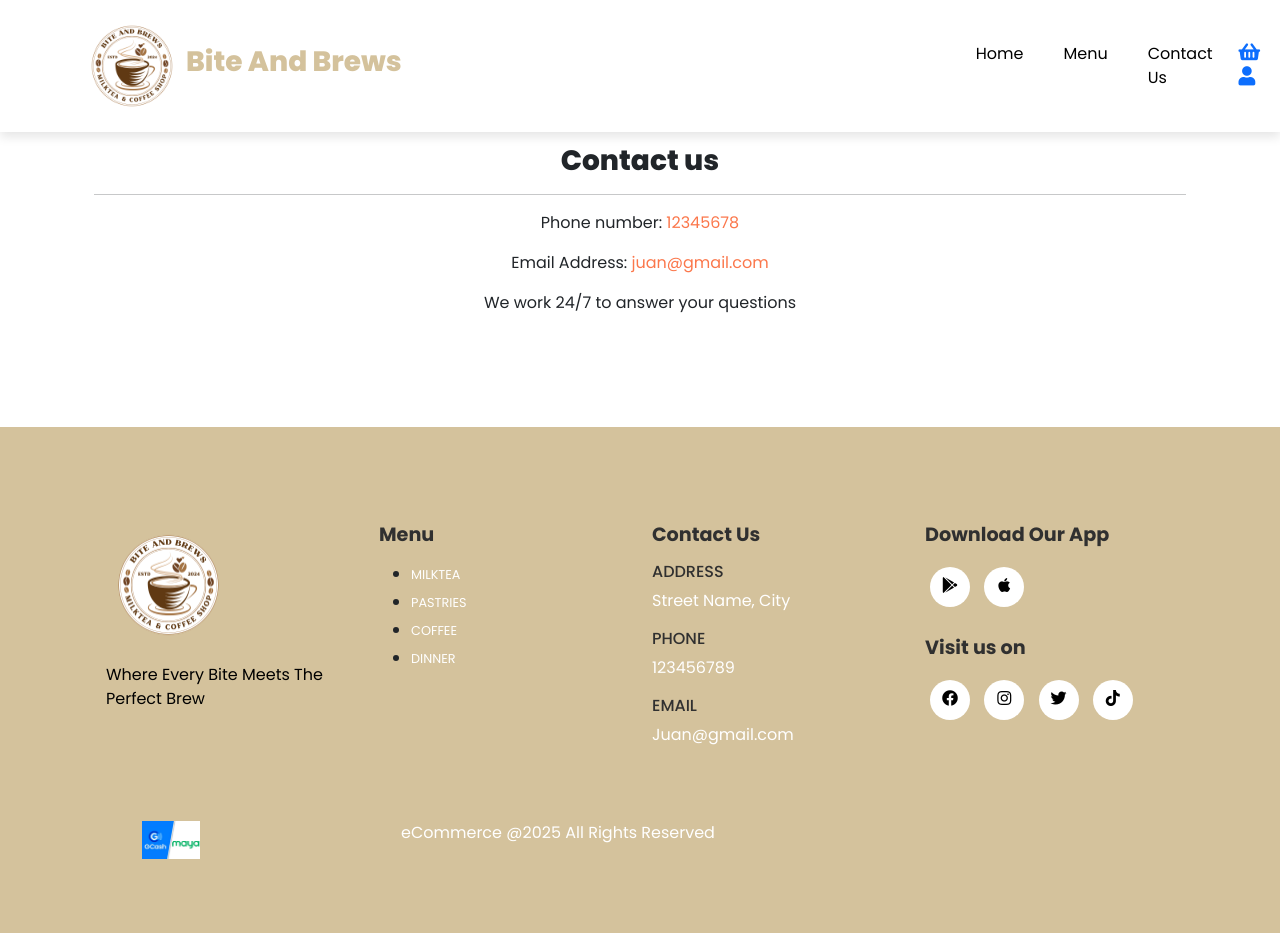
After one commit to Yasaratcha/E-commerce-Web, a PHP site: page /contact.php in a window 1280 px wide. The commit adds this page. Run offline with PHP 8.4, Linux system fonts and the light colour scheme.

Commit message:
Add files via upload

```diff
--- /dev/null
+++ b/contact.php
@@ -0,0 +1,22 @@
+<?php include('layouts/header.php'); ?>
+
+<!--Contact-->
+
+<section id="contact" class="container my-5 py-5">
+    <div class="container text-center mt-5">
+        <h3>Contact us</h3>
+        <hr class="mx-auto">
+        <p class="w-50 mx-auto">
+            Phone number: <span>12345678</span>
+        </p>
+         <p class="w-50 mx-auto">
+            Email Address: <span>juan@gmail.com</span>
+        </p>
+         <p class="w-50 mx-auto">
+            We work 24/7 to answer your questions
+        </p>
+    </div>
+</section>
+
+
+ <?php include('layouts/footer.php');?>
```
Also changed, not shown: cart.php (+5 -2 lines), checkout.php (+20 -3 lines), place_order.php (added).
